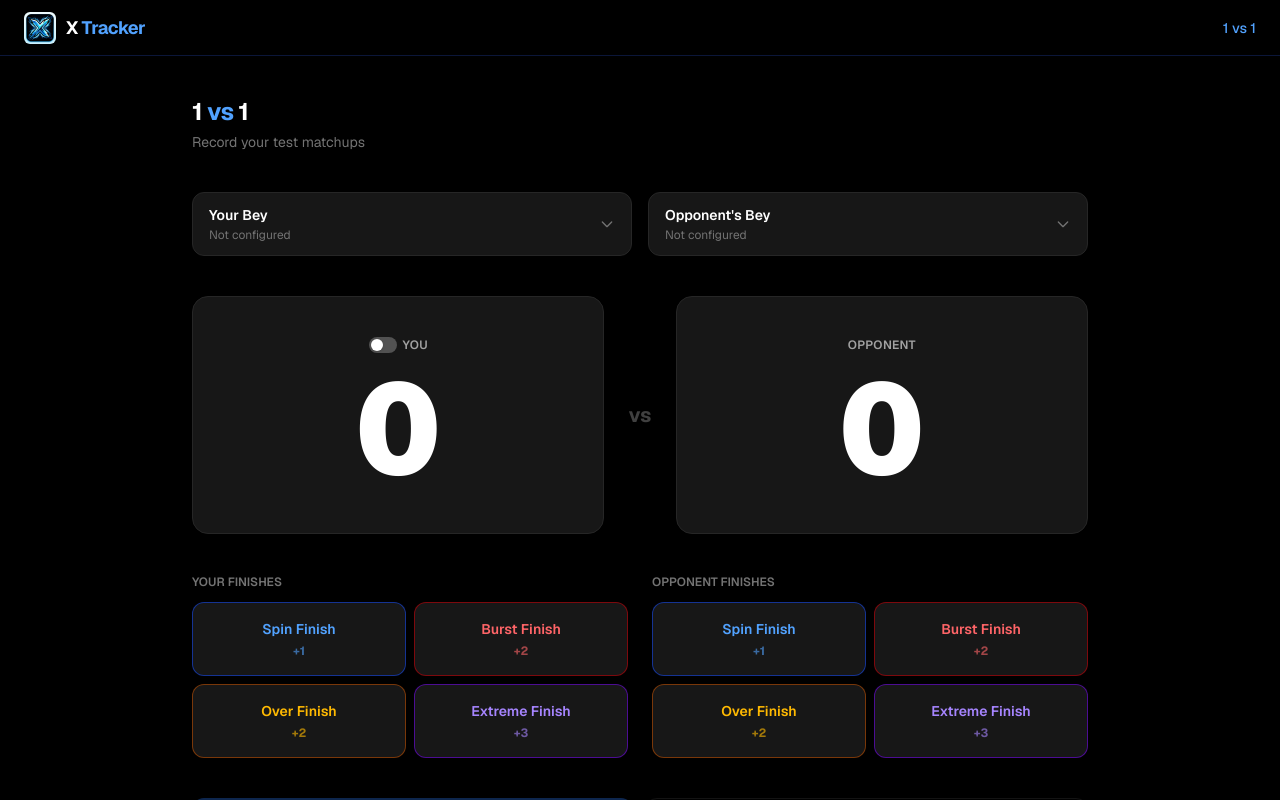
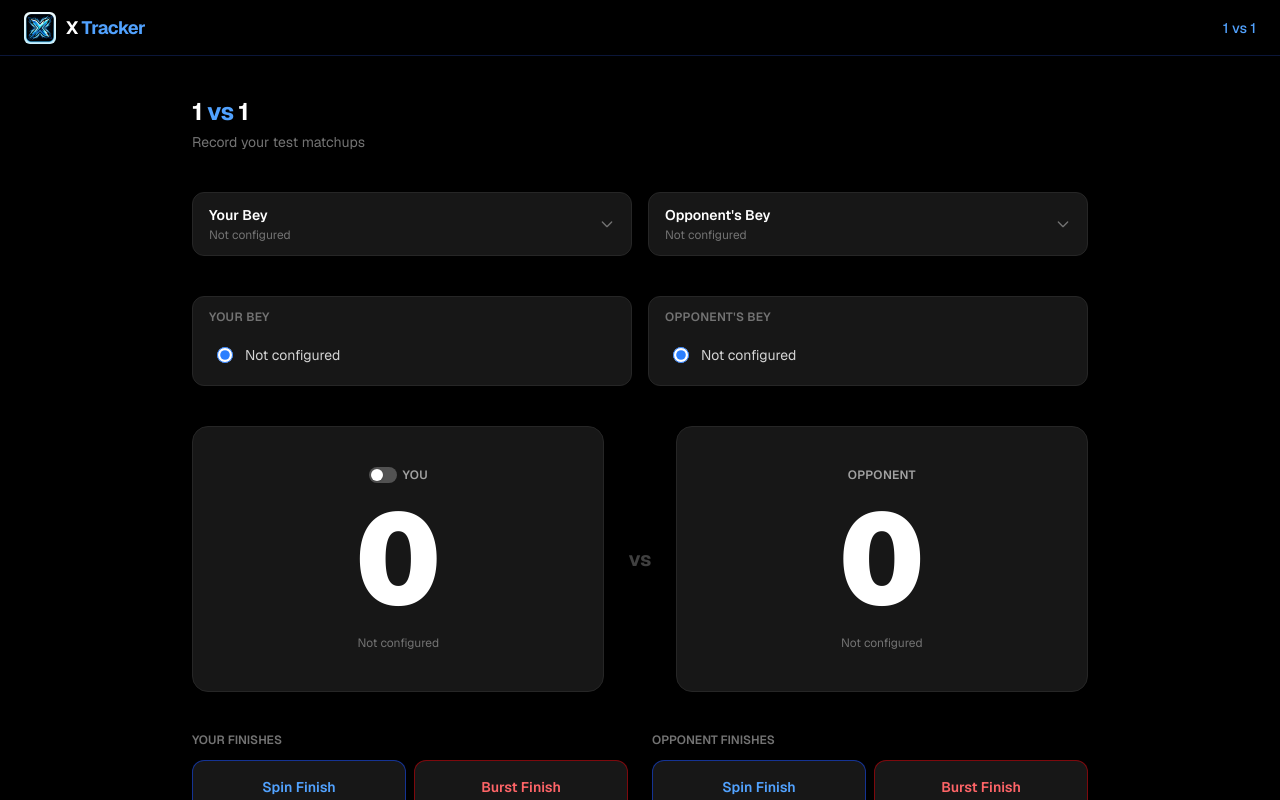
Before and after one commit to wengti/x-tracker, a Next.js app in the folder frontend/: page /1vs1 in a window 1280 px wide. Shown: the top 800 px of the page. Built offline with nearby package versions, Linux system fonts and the light colour scheme.

Commit message:
Complete bey picker

```diff
--- a/frontend/src/app/1vs1/page.tsx
+++ b/frontend/src/app/1vs1/page.tsx
@@ -4,7 +4,8 @@ import { useState } from "react";
 import Scoreboard from "@/components/Scoreboard";
 import FinishButtons from "@/components/FinishButtons";
 import BeySetupPanel from "@/components/BeySetupPanel";
-import { type BeySetup, DEFAULT_BEY_SETUP } from "@/types/bey";
+import BeyPicker from "@/components/BeyPicker";
+import { type BeySetup, DEFAULT_BEY_SETUP, getBeyName } from "@/types/bey";
 
 type Score = { you: number; opponent: number };
 
@@ -14,6 +15,8 @@ export default function OneVsOnePage() {
   const [isYourFriend, setIsYourFriend] = useState(false);
   const [youSetup, setYouSetup] = useState<BeySetup>(DEFAULT_BEY_SETUP);
   const [opponentSetup, setOpponentSetup] = useState<BeySetup>(DEFAULT_BEY_SETUP);
+  const [selectedYouBey, setSelectedYouBey] = useState(0);
+  const [selectedOpponentBey, setSelectedOpponentBey] = useState(0);
 
   function addPoints(side: "you" | "opponent", points: number) {
     setScore((prev) => ({ ...prev, [side]: prev[side] + points }));
@@ -59,17 +62,37 @@ export default function OneVsOnePage() {
           </div>
         </section>
 
-        {/* 2. Scoreboard */}
+        {/* 2. Bey Selection */}
+        <section aria-label="Bey Selection">
+          <div className="grid grid-cols-1 gap-4 sm:grid-cols-2">
+            <BeyPicker
+              label="Your Bey"
+              setups={[youSetup]}
+              selectedIndex={selectedYouBey}
+              onSelect={setSelectedYouBey}
+            />
+            <BeyPicker
+              label="Opponent's Bey"
+              setups={[opponentSetup]}
+              selectedIndex={selectedOpponentBey}
+              onSelect={setSelectedOpponentBey}
+            />
+          </div>
+        </section>
+
+        {/* 3. Scoreboard */}
         <section aria-label="Scoreboard">
           <Scoreboard
             youScore={score.you}
             opponentScore={score.opponent}
             isYourFriend={isYourFriend}
             onToggleYourFriend={() => setIsYourFriend((v) => !v)}
+            youBeyName={getBeyName([youSetup][selectedYouBey])}
+            opponentBeyName={getBeyName([opponentSetup][selectedOpponentBey])}
           />
         </section>
 
-        {/* 3. Finish Buttons */}
+        {/* 4. Finish Buttons */}
         <section aria-label="Finish Buttons">
           <div className="grid grid-cols-2 gap-3 sm:gap-6">
             <FinishButtons side="you" onFinish={(pts) => addPoints("you", pts)} disabled={roundLocked} />
@@ -77,7 +100,7 @@ export default function OneVsOnePage() {
           </div>
         </section>
 
-        {/* 4. Submit / Clear */}
+        {/* 5. Submit / Clear */}
         <section aria-label="Actions">
           <div className="flex gap-3">
             <button
--- a/frontend/src/app/globals.css
+++ b/frontend/src/app/globals.css
@@ -8,3 +8,21 @@
   --header-height: 3.5rem;
   --footer-height: 3.5rem;
 }
+
+.scrollbar-blue {
+  scrollbar-width: thin;
+  scrollbar-color: #3b82f6 transparent;
+}
+.scrollbar-blue::-webkit-scrollbar {
+  width: 4px;
+}
+.scrollbar-blue::-webkit-scrollbar-track {
+  background: transparent;
+}
+.scrollbar-blue::-webkit-scrollbar-thumb {
+  background: #3b82f6;
+  border-radius: 9999px;
+}
+.scrollbar-blue::-webkit-scrollbar-thumb:hover {
+  background: #60a5fa;
+}
--- /dev/null
+++ b/frontend/src/components/BeyPicker.tsx
@@ -0,0 +1,37 @@
+'use client'
+
+import { getBeyName, type BeySetup } from "@/types/bey";
+
+type Props = {
+  label: string;
+  setups: BeySetup[];
+  selectedIndex: number;
+  onSelect: (index: number) => void;
+}
+
+export default function BeyPicker({ label, setups, selectedIndex, onSelect }: Props) {
+  return (
+    <div className="rounded-xl border border-neutral-800 bg-neutral-900 px-4 py-3">
+      <p className="mb-3 text-xs font-semibold uppercase tracking-wide text-neutral-500">
+        {label}
+      </p>
+      <div className="space-y-1.5">
+        {setups.map((setup, i) => (
+          <label
+            key={i}
+            className="flex cursor-pointer items-center gap-3 rounded-lg px-2 py-2 transition-colors hover:bg-neutral-800/60"
+          >
+            <input
+              type="radio"
+              name={label}
+              checked={selectedIndex === i}
+              onChange={() => onSelect(i)}
+              className="h-4 w-4 shrink-0 cursor-pointer accent-blue-500"
+            />
+            <span className="text-sm text-neutral-300">{getBeyName(setup)}</span>
+          </label>
+        ))}
+      </div>
+    </div>
+  );
+}
--- a/frontend/src/components/PartSelector.tsx
+++ b/frontend/src/components/PartSelector.tsx
@@ -71,7 +71,7 @@ export default function PartSelector({ label, value, onChange, options }: Props)
           className="w-full rounded-lg border border-neutral-700 bg-neutral-800 px-3 py-2 text-sm text-white placeholder:text-neutral-600 focus:border-blue-500 focus:outline-none"
         />
         {open && (
-          <ul className="absolute left-0 right-0 top-full z-10 mt-1 max-h-48 overflow-auto rounded-lg border border-neutral-700 bg-neutral-900 shadow-xl">
+          <ul className="scrollbar-blue absolute left-0 top-full z-10 mt-1 max-h-48 min-w-full w-max overflow-y-auto rounded-lg border border-neutral-700 bg-neutral-900 shadow-xl">
             {filtered.length > 0 ? (
               filtered.map((part) => (
                 <li key={part.name}>
@@ -95,7 +95,7 @@ export default function PartSelector({ label, value, onChange, options }: Props)
                         />
                       </div>
                     )}
-                    {part.name}
+                    <span className="whitespace-nowrap">{part.name}</span>
                   </button>
                 </li>
               ))
--- a/frontend/src/components/Scoreboard.tsx
+++ b/frontend/src/components/Scoreboard.tsx
@@ -5,6 +5,8 @@ type Props = {
   opponentScore: number;
   isYourFriend: boolean;
   onToggleYourFriend: () => void;
+  youBeyName?: string;
+  opponentBeyName?: string;
 };
 
 export default function Scoreboard({
@@ -12,6 +14,8 @@ export default function Scoreboard({
   opponentScore,
   isYourFriend,
   onToggleYourFriend,
+  youBeyName,
+  opponentBeyName,
 }: Props) {
   const youLeading = youScore > opponentScore;
   const oppLeading = opponentScore > youScore;
@@ -22,10 +26,11 @@ export default function Scoreboard({
         label={isYourFriend ? "Your Friend" : "You"}
         score={youScore}
         highlight={youLeading}
+        beyName={youBeyName}
         toggle={<Toggle isOn={isYourFriend} onToggle={onToggleYourFriend} />}
       />
       <span className="text-base font-bold text-neutral-700 sm:text-xl">vs</span>
-      <ScorePanel label="Opponent" score={opponentScore} highlight={oppLeading} />
+      <ScorePanel label="Opponent" score={opponentScore} highlight={oppLeading} beyName={opponentBeyName} />
     </div>
   );
 }
@@ -34,11 +39,13 @@ function ScorePanel({
   label,
   score,
   highlight,
+  beyName,
   toggle,
 }: {
   label: string;
   score: number;
   highlight: boolean;
+  beyName?: string;
   toggle?: React.ReactNode;
 }) {
   return (
@@ -62,6 +69,11 @@ function ScorePanel({
       >
         {score}
       </span>
+      {beyName && (
+        <span className="max-w-full truncate text-center text-xs text-neutral-500">
+          {beyName}
+        </span>
+      )}
     </div>
   );
 }
--- a/frontend/src/types/bey.ts
+++ b/frontend/src/types/bey.ts
@@ -12,6 +12,13 @@ export type BeySetup = {
   bit: string;
 };
 
+export function getBeyName(setup: BeySetup): string {
+  const parts = setup.isCX
+    ? [setup.lockChip, setup.metalBlade, setup.overBlade, setup.assistBlade, setup.ratchet, setup.bit]
+    : [setup.blade, setup.ratchet, setup.bit];
+  return parts.filter(Boolean).join(" ") || "Not configured";
+}
+
 export const DEFAULT_BEY_SETUP: BeySetup = {
   isCX: false,
   lockChip: "",
```
